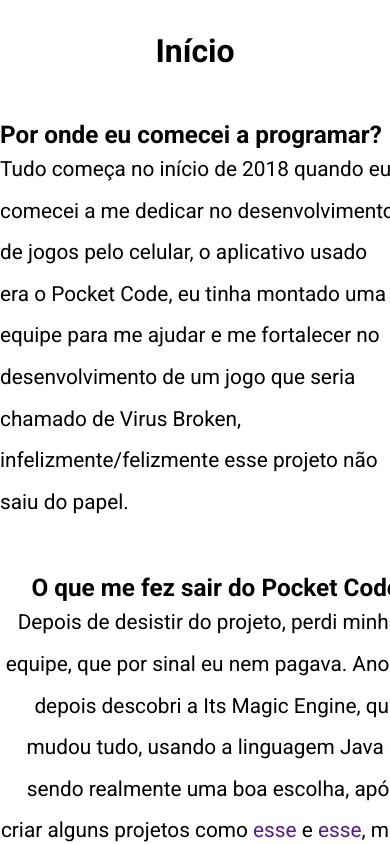
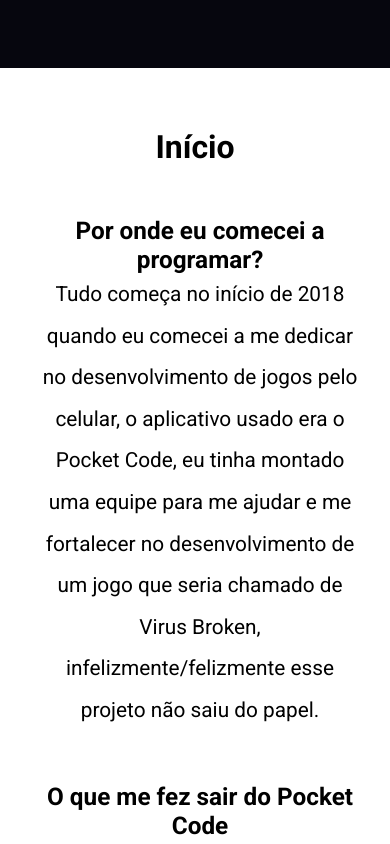
Before and after one commit to Daniel-C-Reynaud/daniel-c-reynaud.github.io, a plain HTML site: page index.html in a window 390 px wide. Shown: the part 700-1544 px from the top of the page. Drawn offline with Linux system fonts and the light colour scheme.

Commit message:
Update style.css

```diff
--- a/style.css
+++ b/style.css
@@ -149,9 +149,9 @@ main {
      margin-top: 40px;
      margin: 0;
 }
+
 main > article#firstatc {
      display: flex;
-     /* justify-content: center; */
      flex-direction: column ;
      align-items: flex-start;
 }
@@ -295,7 +295,6 @@ footer {
 
 
 @media screen and (max-width: 700px) {
-
      .hp {
           display: none;
      }
@@ -323,8 +322,9 @@ footer {
           justify-content: end;
      }
 
-     a {
+     a, button {
           text-decoration: none;
+          -webkit-tap-highlight-color: transparent;
      }
 
      nav {
@@ -420,6 +420,16 @@ footer {
           padding-top: 50px;
           font-size: 1.3em;
      }
+
+     main h1, p {
+          padding: 0 40px;
+          text-align: center;
+     }
+
+     .left, .right {
+          display: block;
+          margin: auto;
+     }
 }
 
 @media screen and (min-width: 700px) and (max-width: 1250px) {
@@ -439,4 +449,8 @@ footer {
      main {
           padding: 70px;
      }
+
+     #hamBtn:active {
+          outline: invert;
+     }
 }
```
